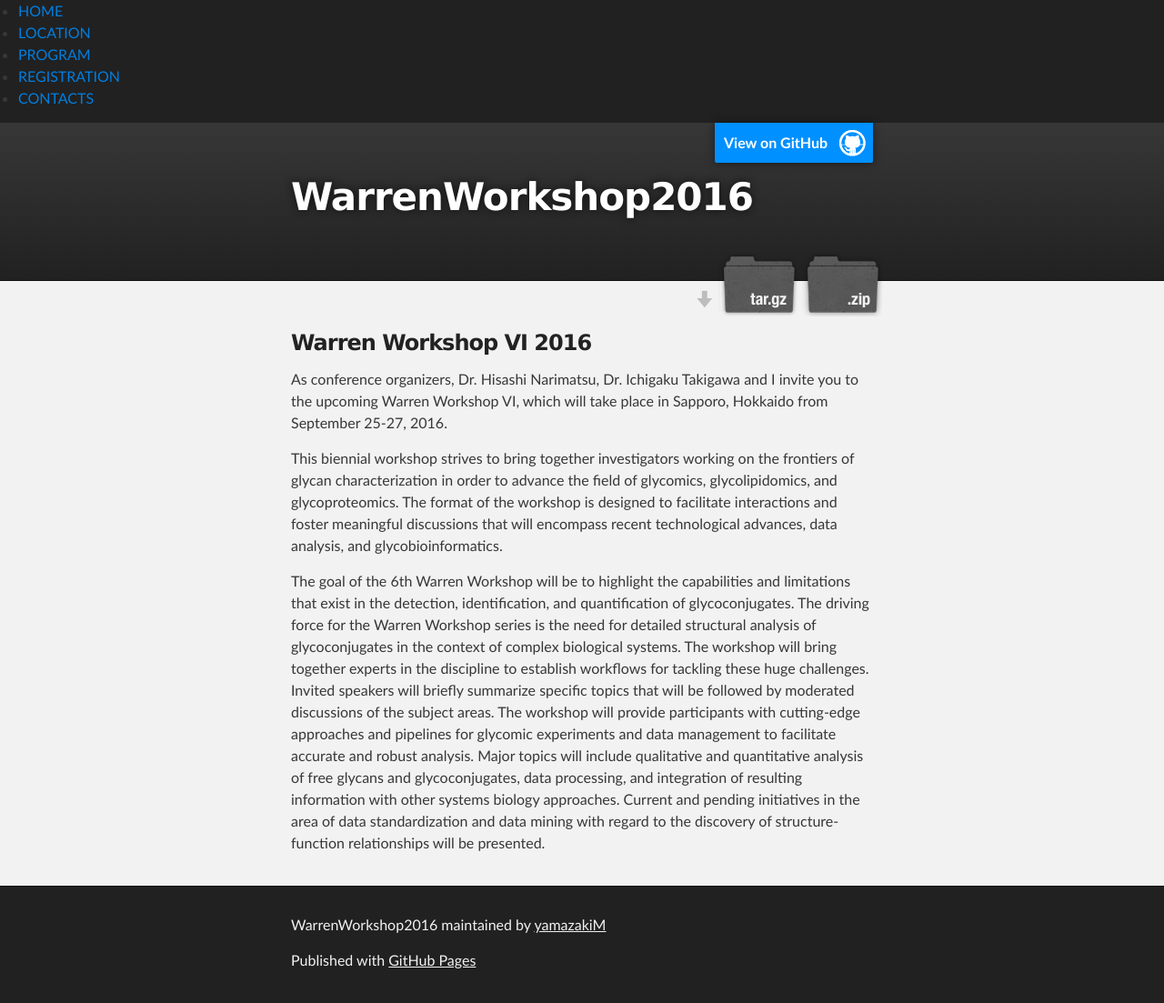
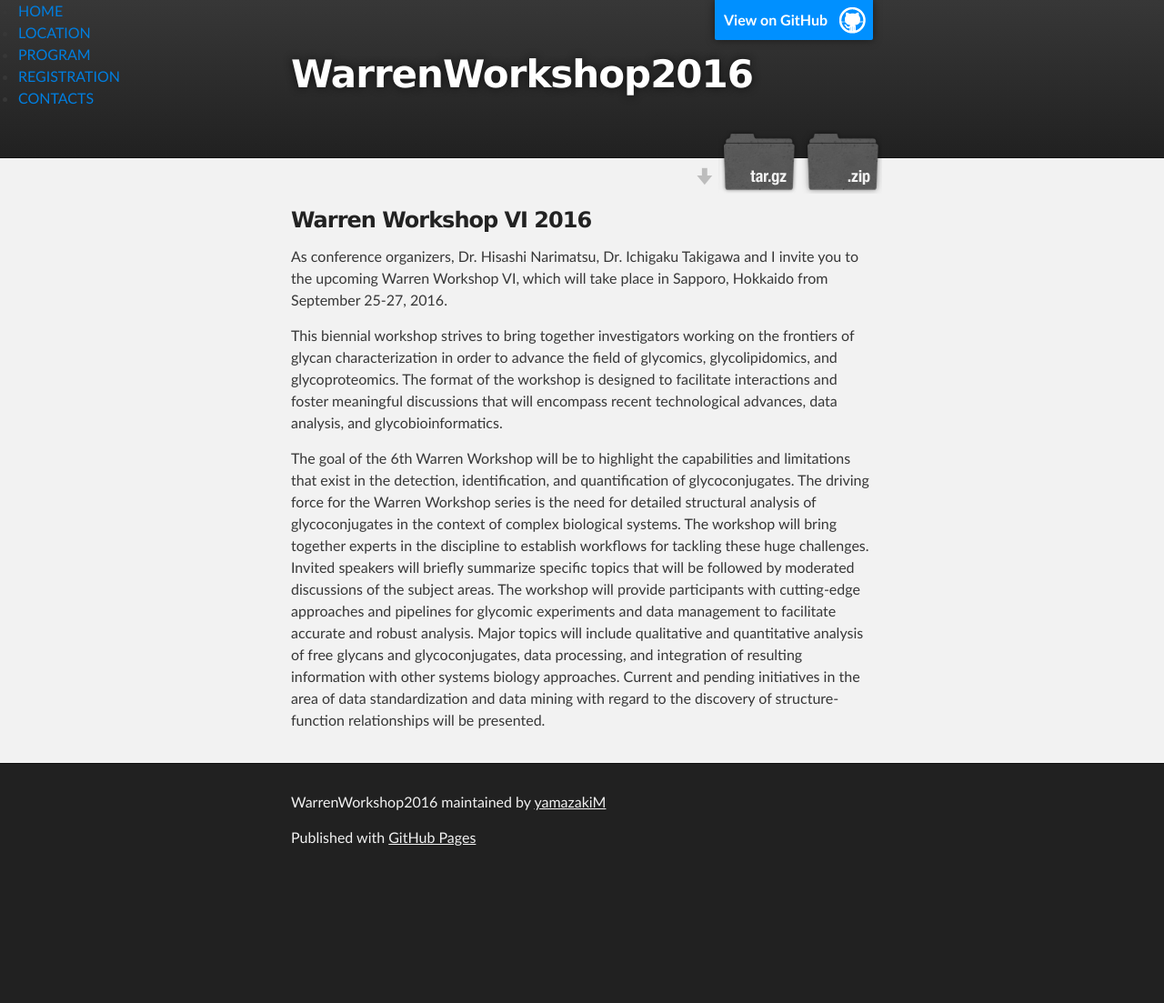
Before and after one commit to yamazakiM/WarrenWorkshop2016, a Jekyll site: the page index.html, which Jekyll copies as it is, in a window 1280 px wide. Shown: the whole page at 91% size. Built offline with Jekyll 4.4.1, drawn with Linux system fonts in a browser that asks for light colours; after the commit the page ends 968 px from its top, so only the background shows below that.

Commit message:
Update stylesheet.css

```diff
--- a/stylesheets/stylesheet.css
+++ b/stylesheets/stylesheet.css
@@ -368,7 +368,9 @@ Full-Width Styles
   background: #212121;
 }
 
-
+#global-nav{
+  float:left;
+}
 
 /*******************************************************************************
 Small Device Styles
```
